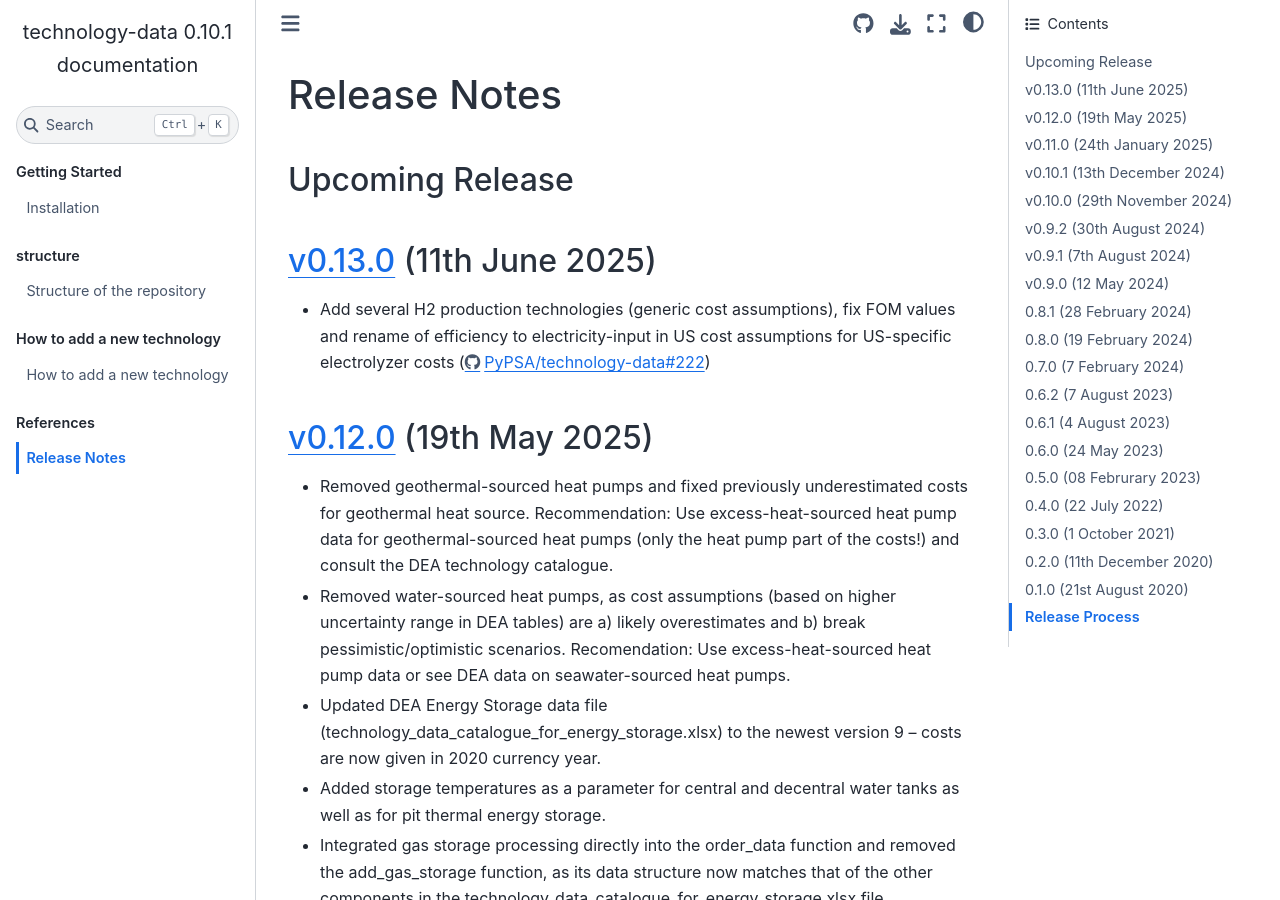
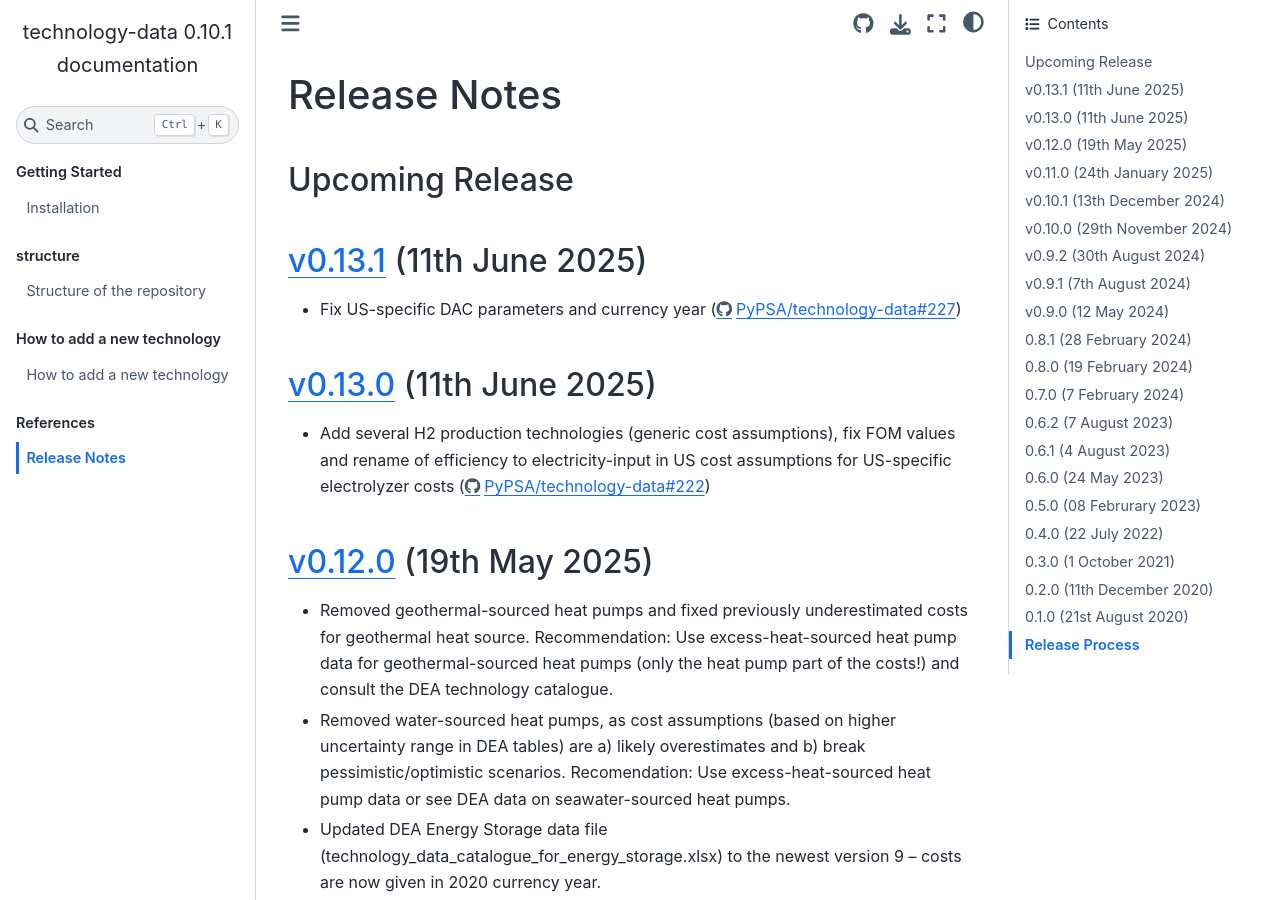
Before and after one commit to PyPSA/technology-data, a Sphinx documentation site: the page built from docs/release_notes.rst, in a window 1280 px wide and 900 px high. Built offline with Sphinx 7.4.7 and the Sphinx Book theme 1.1.4, drawn with Linux system fonts in a browser that asks for light colours.

Commit message:
Fix DAC values for US (#227)
* fix DAC values

* fix currency year for DAC as from source

* add release notes for v0.13.1

```diff
--- a/docs/release_notes.rst
+++ b/docs/release_notes.rst
@@ -16,7 +16,12 @@ Upcoming Release
 ..   The features listed below are not released yet, but will be part of the next release!
 ..   To use the features already you have to use the ``master`` branch.
 
-`v0.13.0 <https://github.com/PyPSA/technology-data/releases/tag/v0.12.0>`__ (11th June 2025)
+`v0.13.1 <https://github.com/PyPSA/technology-data/releases/tag/v0.13.1>`__ (11th June 2025)
+=======================================================================================
+
+* Fix US-specific DAC parameters and currency year (https://github.com/PyPSA/technology-data/pull/227)
+
+`v0.13.0 <https://github.com/PyPSA/technology-data/releases/tag/v0.13.0>`__ (11th June 2025)
 =======================================================================================
 
 * Add several H2 production technologies (generic cost assumptions), fix FOM values and rename of efficiency to electricity-input in US cost assumptions for US-specific electrolyzer costs (https://github.com/PyPSA/technology-data/pull/222)
```
Also changed, not shown: 8 other files.
